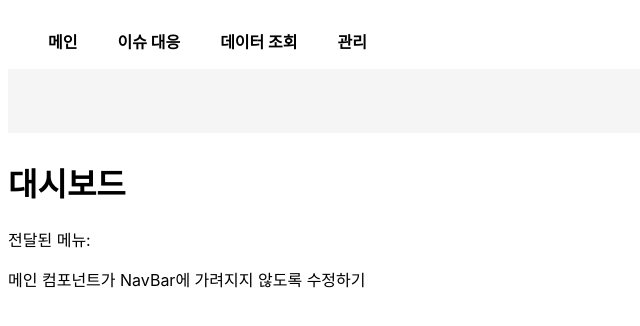
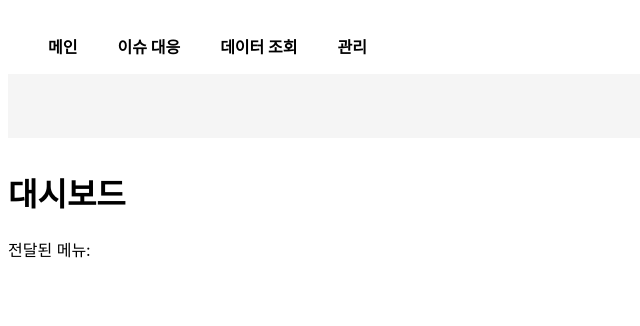
Before and after one commit to GP-SoftwareDivision/kisa_esms_client, a React (Vite) app: page / in a window 1280 px wide. Shown: the top 326 px of the page, without its empty margins (0-640 px from the left). Built offline with nearby package versions, Linux system fonts and the light colour scheme.

Commit message:
[chore] 디렉토리 구조 변경

```diff
--- a/src/App.tsx
+++ b/src/App.tsx
@@ -1,5 +1,5 @@
 import React, { useState } from 'react';
-import NavBar from './NavBar';
+import NavBar from './components/NavBar';
 
 const App: React.FC = () => {
 
@@ -34,7 +34,6 @@ const App: React.FC = () => {
       <NavBar menus={menus} onSubMenuSelect={onSubMenuSelect} />
       <h1>대시보드</h1>
       <p>전달된 메뉴: {selectedSubMenu}</p>
-      <p>메인 컴포넌트가 NavBar에 가려지지 않도록 수정하기</p>
     </div>
   );
 };
--- a/src/NavBar.tsx
+++ b/src/components/NavBar.tsx
@@ -88,7 +88,7 @@ const navBarStyle = css`
   width: 100%;
   z-index: 1000;
   justify-content: space-around;
-  padding: 5px 0;
+  padding: 10px 0;
 `;
 
 const menuListStyle = css`
@@ -132,7 +132,7 @@ const subMenuListStyle = (isActive: boolean) => css`
 `;
 
 const subMenuItemStyle = css`
-  padding: 0rem 2rem;
+padding: 0rem 2rem;
   cursor: pointer;
 `;
 
```
Also changed, not shown: 1 other file (tests, documents, lock files or other folders).
